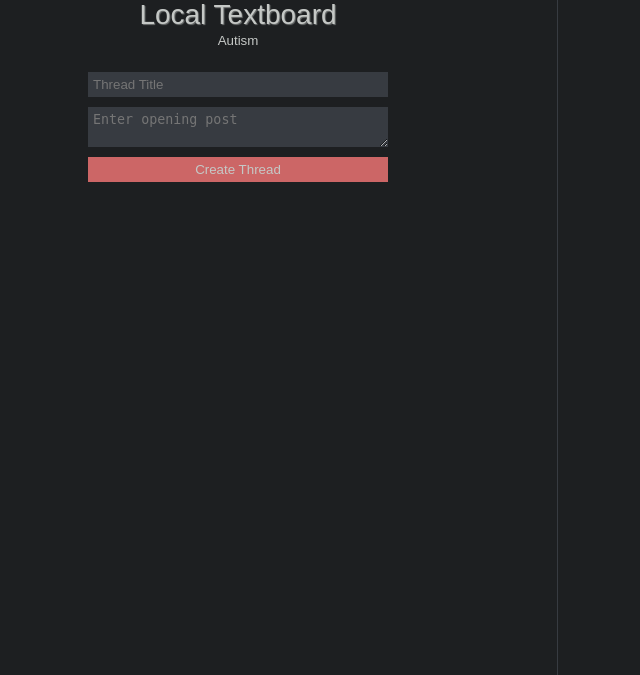
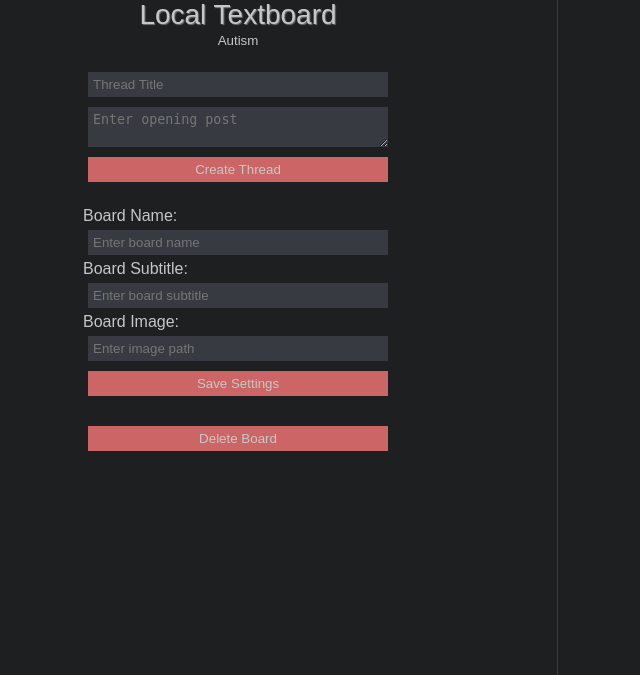
Before and after one commit to mjg-regular/local-textboard, a Flask app: page / in a window 1280 px wide. Shown: the part 125-800 px from the top of the page, without its empty margins (402-1042 px from the left). Run offline with Flask 3, Linux system fonts and the light colour scheme.

Commit message:
settings added (work in prgress)

```diff
--- a/app.py
+++ b/app.py
@@ -11,20 +11,33 @@ app = Flask(__name__)
 # Data structure to store threads
 threads = []
 
+# settings for textboard
+settings = {
+    "title": "Local Textboard",
+    "subtitle": "Autism",
+    "banner": "images/banner.gif"
+}
+
 # Helper functions to load and save threads to a JSON file
 def save_threads():
     with open('threads.json', 'w') as file:
-        json.dump(threads, file)
+        data = {"threads": threads, "settings": settings}
+        json.dump(data, file)
+
 
 def load_threads():
     if os.path.isfile('threads.json'):
         with open('threads.json', 'r') as file:
-            return json.load(file)
+            data = json.load(file)
+            global settings
+            settings = data.get("settings", settings)  # If settings key not found, use the default settings.
+            return data.get("threads", [])  # If threads key not found, return an empty list.
     return []
 
 @app.route('/')
 def index():
-    return render_template('index.html', threads=threads)
+    return render_template('index.html', threads=threads, settings=settings)
+
 
 # app.py
 post_counter = 0
@@ -51,6 +64,17 @@ def post(thread_id):
         save_threads()  # Save threads after adding new post
     return jsonify(post)  # Return the new post as JSON
 
+# Update Settings
+@app.route('/update-settings', methods=['POST'])
+def update_settings():
+    global settings
+    settings["title"] = request.form.get('title')
+    settings["subtitle"] = request.form.get('subtitle')
+    settings["banner"] = request.form.get('banner')
+    save_threads()
+    return redirect(url_for('index'))
+
+
 @app.route('/delete-post', methods=['POST'])
 def delete_post():
     global threads
@@ -70,7 +94,14 @@ def delete_post():
     # Return indication if it was an opening post or not
     return jsonify({'is_opening_post': is_opening_post}), 204
 
-# Load threads from file when the application starts
+@app.route('/delete-board', methods=['POST'])
+def delete_board():
+    global threads
+    threads = []
+    save_threads()
+    return redirect(url_for('index'))
+
+# Load threads and settings from file when the application starts
 threads = load_threads()
 
 def open_browser():
--- a/static/scripts.js
+++ b/static/scripts.js
@@ -110,4 +110,13 @@ document.addEventListener("DOMContentLoaded", function () {
             });
         }
     });
+
+
+    const settingsBtn = document.getElementById('settings-btn');
+    const settingsForm = document.getElementById('settings-form');
+
+    settingsBtn.addEventListener('click', function () {
+        const displayStyle = getComputedStyle(settingsForm).display;
+        settingsForm.style.display = displayStyle === 'none' ? 'flex' : 'none';
+    });
 });
--- a/templates/index.html
+++ b/templates/index.html
@@ -13,15 +13,27 @@
         <div class="threads-container">
 
 
-    <center><img src="{{ url_for('static', filename='images/banner.gif') }}"></center>
-    <h1>Local Textboard</h1>
-    <center><small>Autism</small></center><br>
+            <center><img src="{{ url_for('static', filename=settings.banner) }}"></center>
+            <h1>{{ settings.title }}</h1>
+            <center><small>{{ settings.subtitle }}</small></center><br>
     <div class="form-container">
         <form action="/create-thread" method="post">
             <input type="text" name="title" placeholder="Thread Title">
             <textarea name="content" placeholder="Enter opening post"></textarea>
             <input type="submit" value="Create Thread">
         </form>
+        <div class="form-container">
+            <form action="/update-settings" method="post" style="align-self: flex-end;">
+                <label>Board Name: </label><input type="text" name="title" placeholder="Enter board name">
+                <label>Board Subtitle: </label><input type="text" name="subtitle" placeholder="Enter board subtitle">
+                <label>Board Image: </label><input type="text" name="banner" placeholder="Enter image path">
+                <input type="submit" value="Save Settings">
+            </form>
+            <form action="/delete-board" method="post">
+                <input type="submit" value="Delete Board">
+            </form>
+        </div>
+
     </div>
     <div class="threads-container">
         {% for thread in threads %}
```
